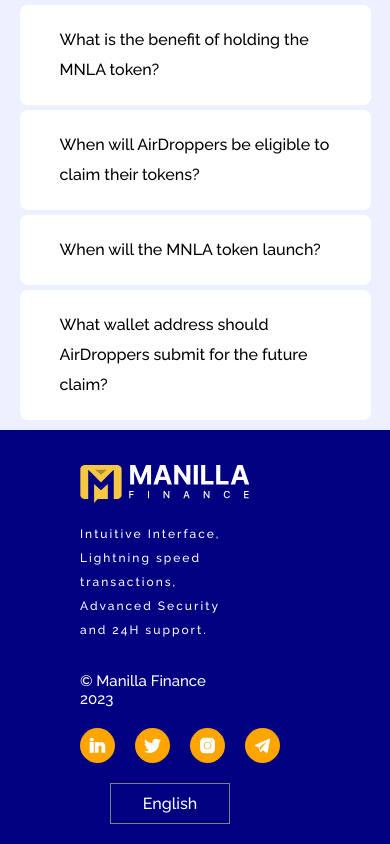
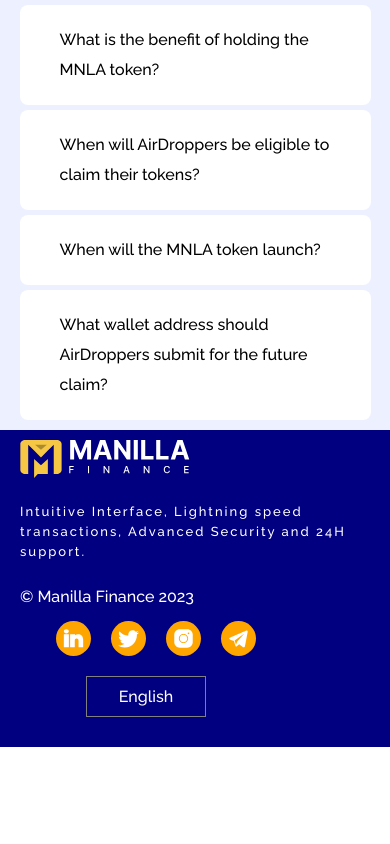
Before and after one commit to Dalu46/airdrop-campaign, a React (Create React App) app: page / in a window 390 px wide. Shown: the part 2147-2991 px from the top of the page. After the commit the page ends 2894 px from the top, so only its background shows below. Built offline with nearby package versions, Linux system fonts and the light colour scheme.

Commit message:
Fixed footer ui

```diff
--- a/src/views/dashboard/profile box/profile-box.css
+++ b/src/views/dashboard/profile box/profile-box.css
@@ -117,7 +117,7 @@
 .follow-us-text {
     font-family: 'Raleway';
     font-style: normal;
-    font-size: 10px;
+    font-size: 12px;
     line-height: 23px;
     color: #898989;
 }
--- a/src/views/home/footer/footer.css
+++ b/src/views/home/footer/footer.css
@@ -76,47 +76,29 @@
 
 
 
-@media screen and (max-width: 800px) {
-    .icons-img {
-        width: 50%;
+/* =====================foter for mobile */
+
+@media screen and (max-width: 660px) {
+    .footer-wrapper {
+        width: 100%;
+        padding-left: 0;
+    }
+
+    .social-media-div {
+        margin-left: 2rem;
     }
 
     .mnla-logo-div {
-        width: 41%;
-    }
-
-    .intuivite-paragraph {
-        margin: 15px 0 30px 0;
-        font-size: 12px;
-    }
-
-    .mnla-logo-div img {
-        width: 200px;
-    }
-
-    .social-media-div {
-        margin-left: 0;
-    }
-
-    .mnla-technologies {
-        font-size: 15px;
+        padding: 18px 0 10px 0;
     }
 
     .footer {
-        padding-left: 30px;
-        padding-right: -5px;
+        padding: 0 110px 0 112px;
     }
 
-}
-
-@media screen and (max-width: 590px) {
     .imgs {
         width: 35px;
         height: 35px;
-    }
-
-    .mnla-logo-div {
-        width: 200px;
     }
 }
 
@@ -126,6 +108,7 @@
     }
     .mnla-logo-div {
         width: 100%;
+        padding: 0;
     }
     .social-media-div {
         margin: 0 auto;
@@ -136,4 +119,35 @@
     .mobile-footer {
         display: none;
     }
+
+    .footer {
+        padding: 15px 0;
+    }
+
+    .mnla-logo-div img {
+        width: 200px;
+    }
+
+    .intuivite-paragraph {
+        line-height: 20px;
+        margin-bottom: 25px;
+    }
+
+    .footer {
+        padding: 15px 30px;
+    }
+
+    .mnla-technologies {
+        margin-bottom: 15px;
+    }
 }
+
+@media screen and (max-width: 400PX) {
+    .footer {
+        padding: 10px 20px;
+    }
+
+    .social-media-div {
+        margin-left: 1rem;
+    }
+}
--- a/src/views/login/login body/login-body.css
+++ b/src/views/login/login body/login-body.css
@@ -379,7 +379,7 @@
 }
 
 .success-wraper {
-    margin-top: 0;
+    margin-top: 110px;
 }
 
 
@@ -418,7 +418,7 @@
 }
 
 .register-checkbox {
-    width: 40px;
+    width: auto;
     height: auto;
 }
 
--- a/src/views/mail page/mail body/MailBody.js
+++ b/src/views/mail page/mail body/MailBody.js
@@ -24,15 +24,19 @@
           <p className="mail-text">Check Your Email</p>
           <p className="check-mail-text">
             We have sent an email with password reset information to
-            n****e@e***e.com.
+            n****e@e***e.com. <span className="resend-text">Resend?</span>
           </p>
 
           <div className="buttons-div">
             <p>Didn’t receive the email? Check spam or promotion folder</p>
-            <button className="continue">Resend Email</button>
-            <button className="continue back-to-login">Back to Login</button>
+            <input className="forgot-input-email" placeholder="Type OTP" alt="otp" />
+            <button className="continue">Back to Login</button>
+            {/* <button className="continue back-to-login">Back to Login</button> */}
           </div>
         </div>
+
+
+        {/* =================== mobile view ==================== */}
 
         <div className="reset-forgotten-password-mobile">
           <p className="mail-text">Check your mail</p>
@@ -60,6 +64,8 @@
           <button className="reset-password-btn">Verify OTP</button>
         </div>
 
+        {/* =================== finished ======================= */}
+
         <div className="login-img reset-forgotten-password-img">
           <img src={email} alt="login" />
         </div>
```
